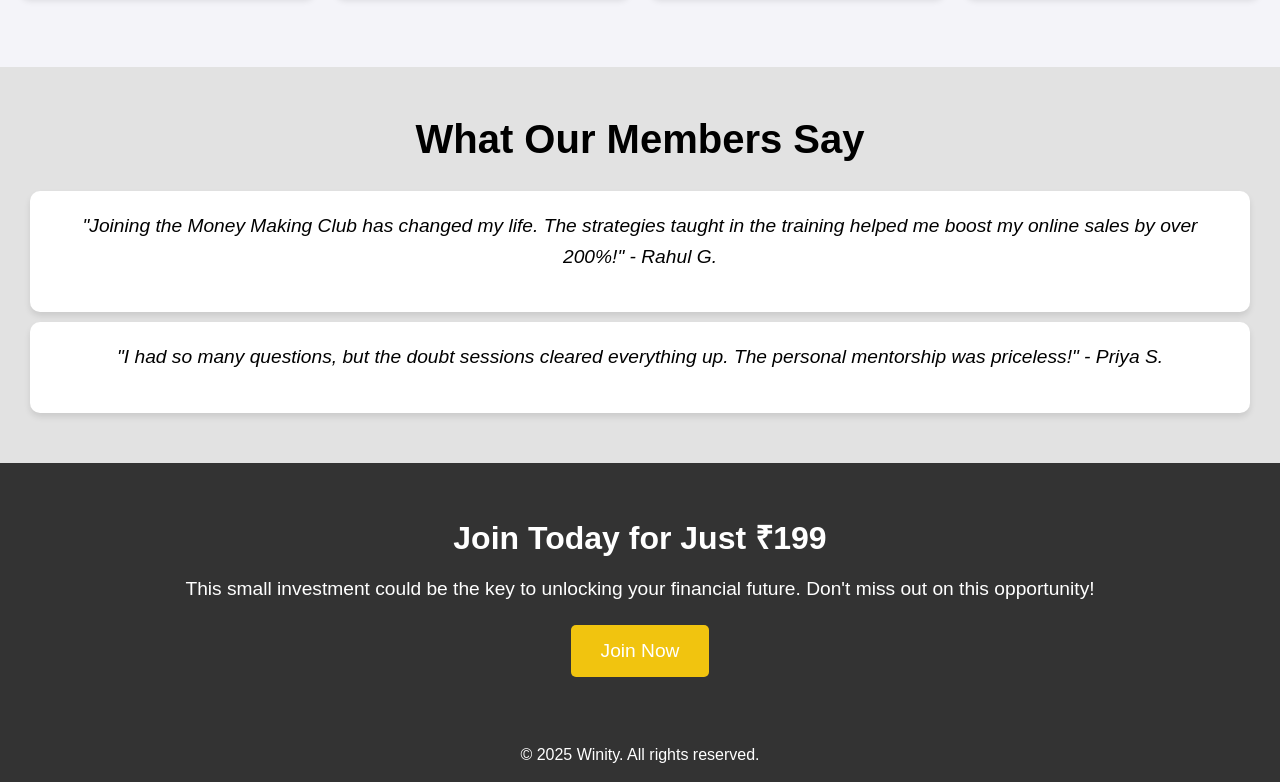
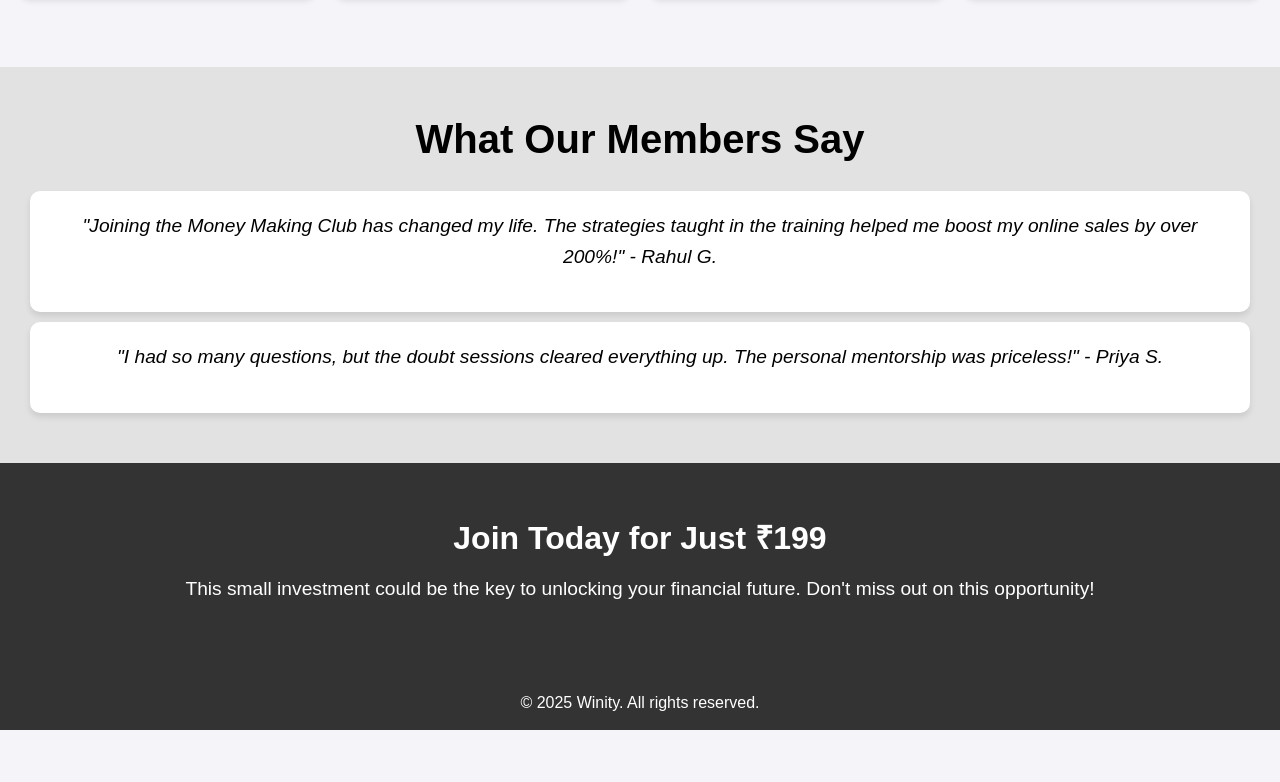
Before and after one commit to Yash-Rajput-tech/Winity, a plain HTML site: page money-making-club.html in a window 1280 px wide. Shown: the part 766-1548 px from the top of the page. After the commit the page ends 1496 px from the top, so only its background shows below. Drawn offline with Linux system fonts and the light colour scheme.

Commit message:
Update money-making-club.html

```diff
--- a/money-making-club.html
+++ b/money-making-club.html
@@ -262,7 +262,7 @@
     <section class="price-section">
         <h3>Join Today for Just ₹199</h3>
         <p>This small investment could be the key to unlocking your financial future. Don't miss out on this opportunity!</p>
-        <button class="cta-button" onclick="window.location.href='https://www.example.com/register'">Join Now</button>
+<!--         <button class="cta-button" onclick="window.location.href='https://www.example.com/register'">Join Now</button> -->
     </section>
 
     <!-- Footer Section -->
```
